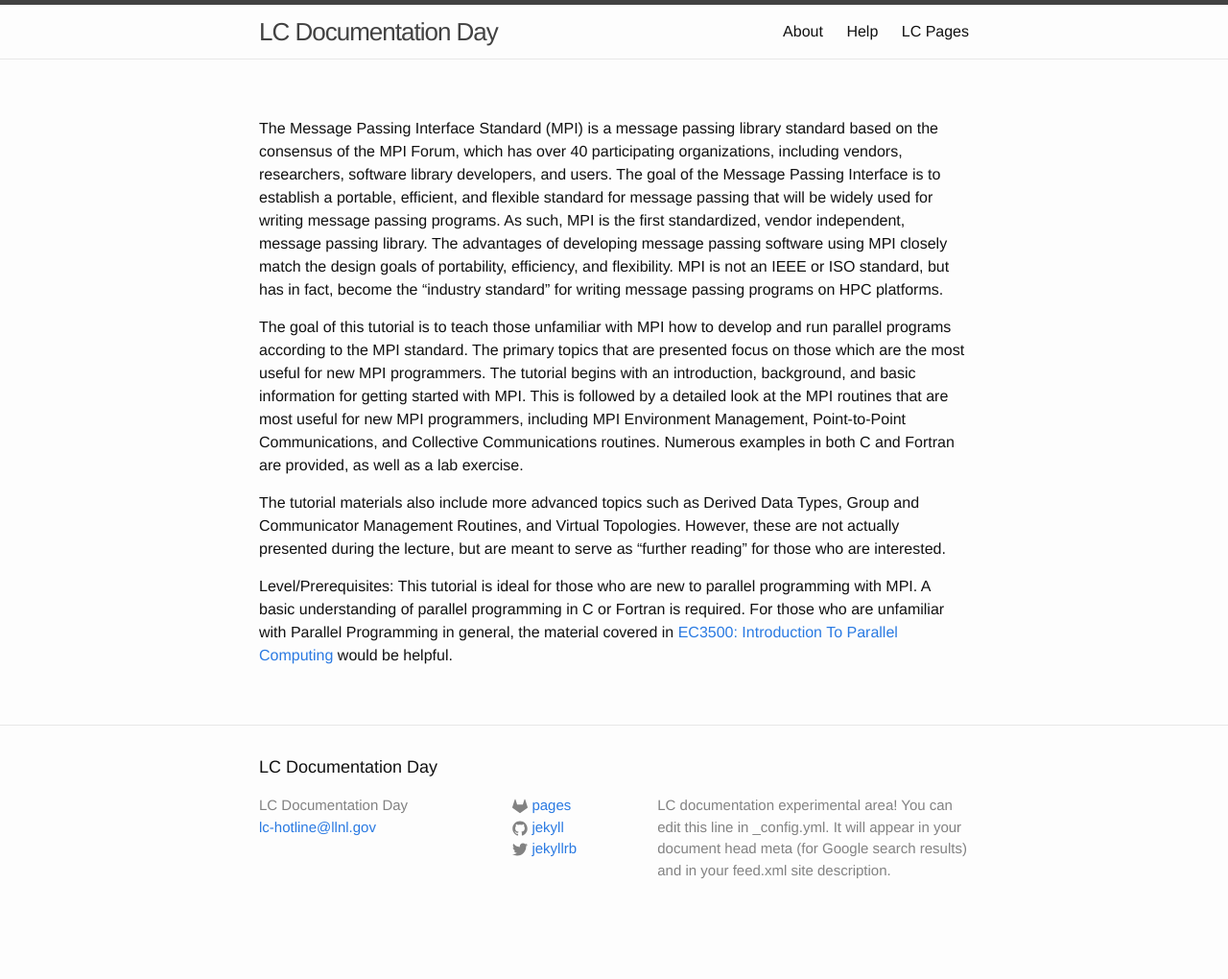
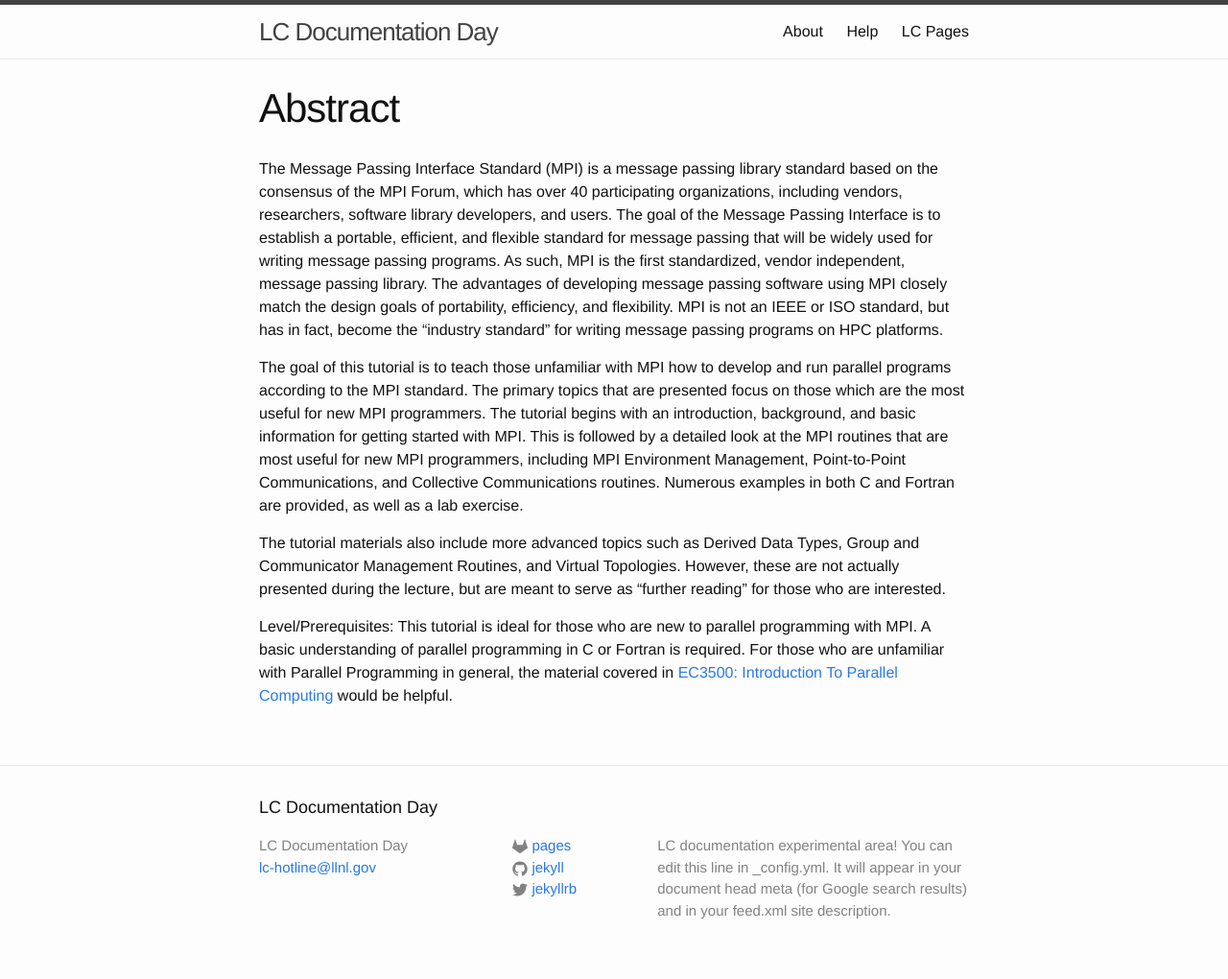
Before and after one commit to LLNL/HPC-Tutorials, a Jekyll site: the page built from pages/MPI_abstract.md, in a window 1280 px wide. Shown: the whole page at 96% size. Built offline with Jekyll 4.4.1, drawn with Linux system fonts in a browser that asks for light colours; our own code applies the rules of GitHub Pages for plain Markdown files; before the commit the page ends 978 px from its top, so only the background shows below that.

Commit message:
Update MPI_abstract.md

```diff
--- a/pages/MPI_abstract.md
+++ b/pages/MPI_abstract.md
@@ -1,3 +1,8 @@
+---
+layout: page
+title: "Abstract"
+---
+
 The Message Passing Interface Standard (MPI) is a message passing library standard based on the consensus of the MPI Forum, which has over 40 participating organizations, including vendors, researchers, software library developers, and users. The goal of the Message Passing Interface is to establish a portable, efficient, and flexible standard for message passing that will be widely used for writing message passing programs. As such, MPI is the first standardized, vendor independent, message passing library. The advantages of developing message passing software using MPI closely match the design goals of portability, efficiency, and flexibility. MPI is not an IEEE or ISO standard, but has in fact, become the "industry standard" for writing message passing programs on HPC platforms.
 
 The goal of this tutorial is to teach those unfamiliar with MPI how to develop and run parallel programs according to the MPI standard. The primary topics that are presented focus on those which are the most useful for new MPI programmers. The tutorial begins with an introduction, background, and basic information for getting started with MPI. This is followed by a detailed look at the MPI routines that are most useful for new MPI programmers, including MPI Environment Management, Point-to-Point Communications, and Collective Communications routines. Numerous examples in both C and Fortran are provided, as well as a lab exercise.
```
